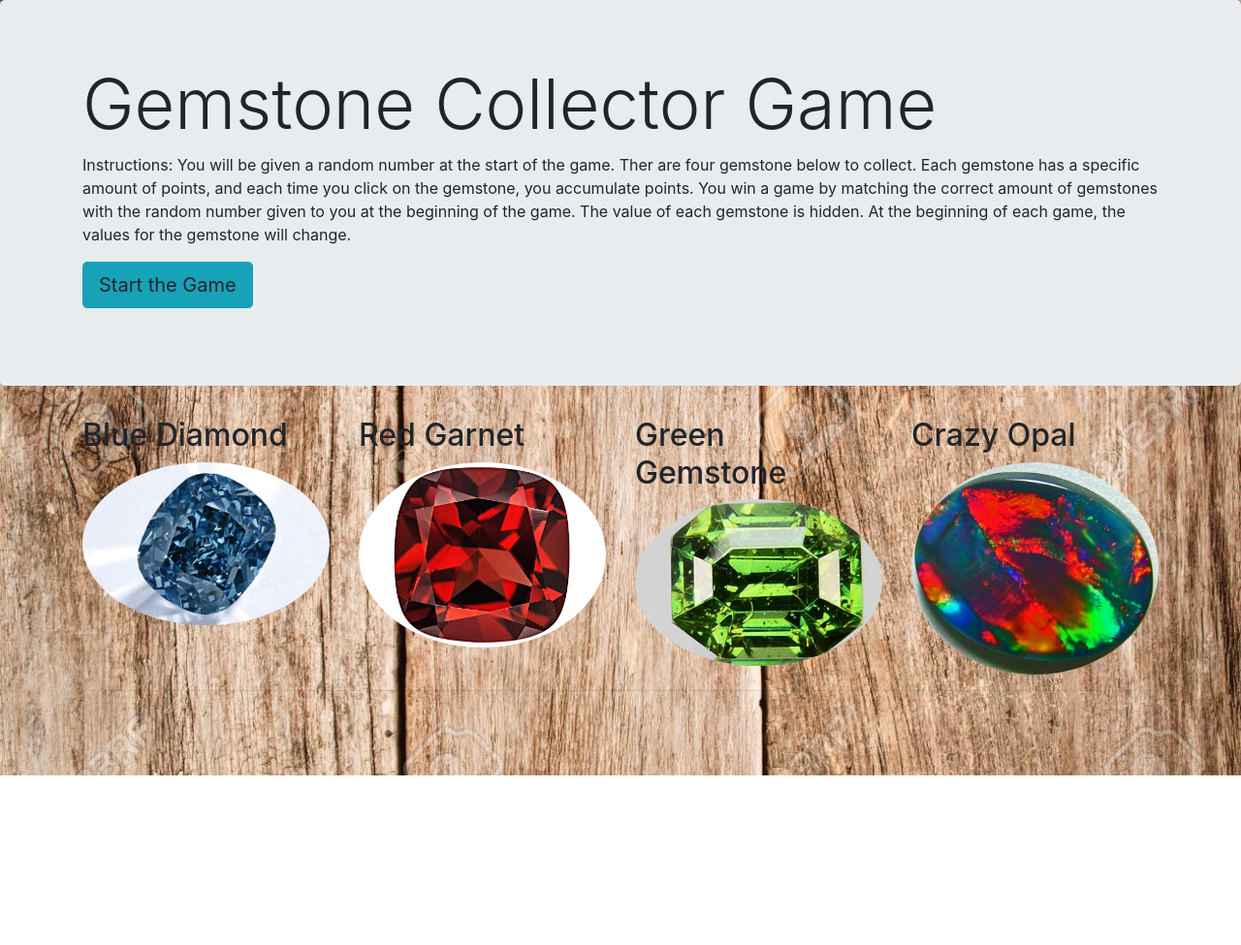
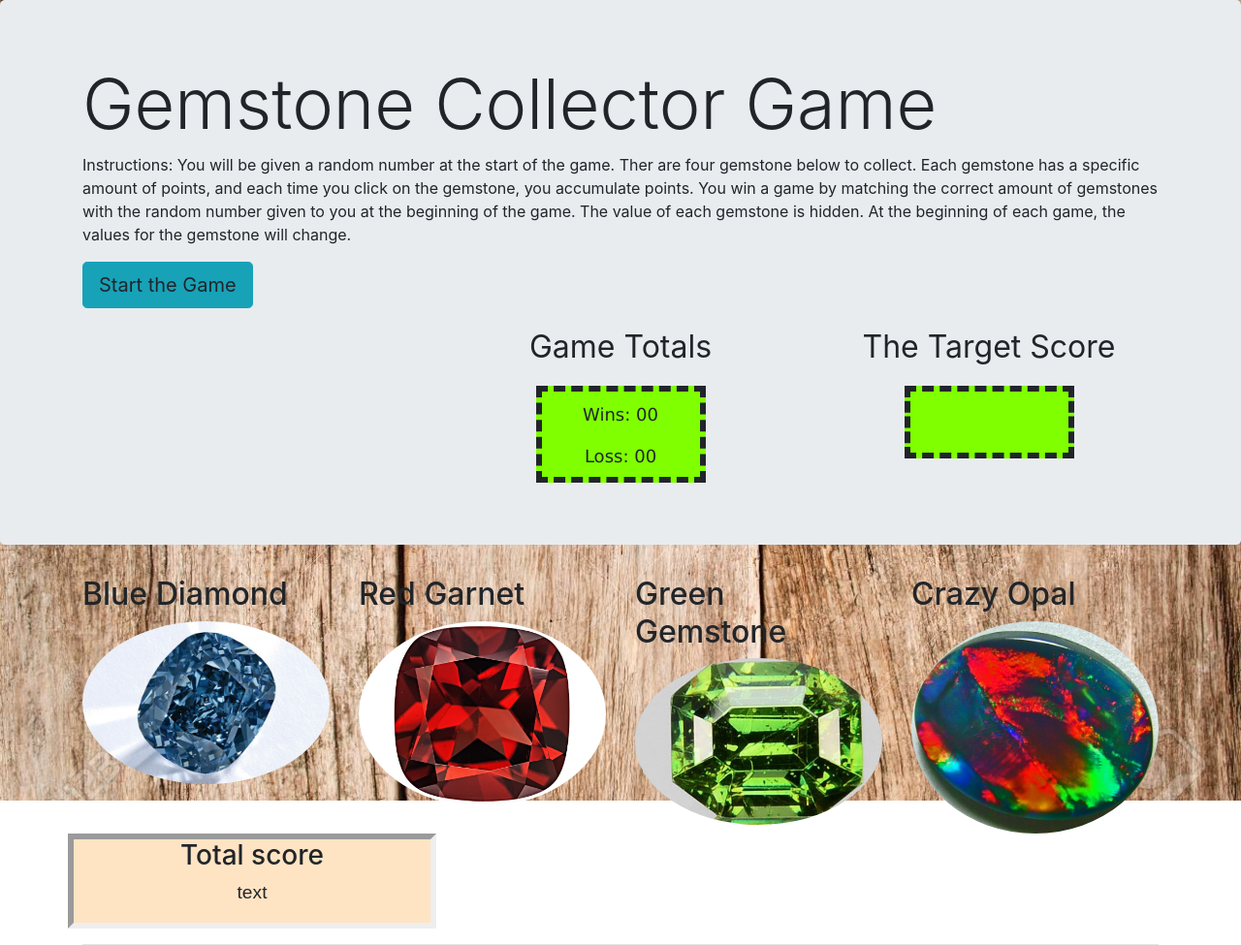
Before and after one commit to Mlusso06/unit-4-game, a plain HTML site: page index.html in a window 1280 px wide. Shown: the whole page at 97% size. Before the commit the page ends 800 px from the top, so only its background shows below. Drawn offline with nearby package versions, Linux system fonts and the light colour scheme.

Commit message:
adding Game total box for wins/loss, Target score box, and total score box

```diff
--- a/assets/css/style.css
+++ b/assets/css/style.css
@@ -14,3 +14,44 @@ body {
 
 
 }
+
+#target, #winLoss {
+    text-align: center;
+    font-size: xx-large;
+}
+
+#total {
+    text-align: center;
+    background-color: bisque;
+    border: 6px inset ;
+}
+
+#userTotal{
+    font-size: larger;
+    font-family: fantasy;
+}
+
+#secretScore {
+    font-family: Verdana, Geneva, Tahoma, sans-serif;
+    font-size: x-large;
+    text-align: center;
+    width: 50%;
+    height: 75px;
+    border: 6px dashed;
+    padding: 10px;
+    margin: 0 auto;
+    background-color: chartreuse;
+}
+
+#winLossBox {
+    font-family: Verdana, Geneva, Tahoma, sans-serif;
+    font-size: large;
+    text-align: center;
+    width: 50%;
+    height: 100px;
+    border: 6px dashed;
+    padding: 10px;
+    margin: 0 auto;
+    background-color: chartreuse
+
+}
--- a/assets/javascript/game.js
+++ b/assets/javascript/game.js
@@ -3,6 +3,12 @@ $(document).ready(function() {
 
 // List of Global Variables
 
+
+
+
+
+///
+//Main game's functions
 //    * There will be four crystals displayed as buttons on the page.
     // complete
 
--- a/index.html
+++ b/index.html
@@ -36,6 +36,22 @@
                 for the gemstone will change.
             </p>
             <p><a class="btn btn-info btn-lg" role="button" onclick="window.location.reload();">Start the Game </a></p>
+            <div class="row">
+                <div class="col-md-4"></div>
+                <div id="winLoss" class="col-md-4">
+                    <p>Game Totals</p>
+                    <div id="winLossBox">
+                        <p id="wins">Wins: 00</p>
+                        <p id="loss">Loss: 00</p>
+                    </div>
+                </div>
+                <div id="target" class="col-md-4">
+                    <p>The Target Score</p>
+                    <div id="secretScore">
+
+                    </div>
+                </div>
+            </div>
         </div>
     </div>
 
@@ -64,6 +80,15 @@
 
             </div>
         </div>
+        <div class="row">
+            <div id="total" class="col-md-4">
+                <h3>Total score</h3>
+                <p id="userTotal">text</p>
+
+            </div>
+
+
+        </div>
 
         <hr>
 
```
